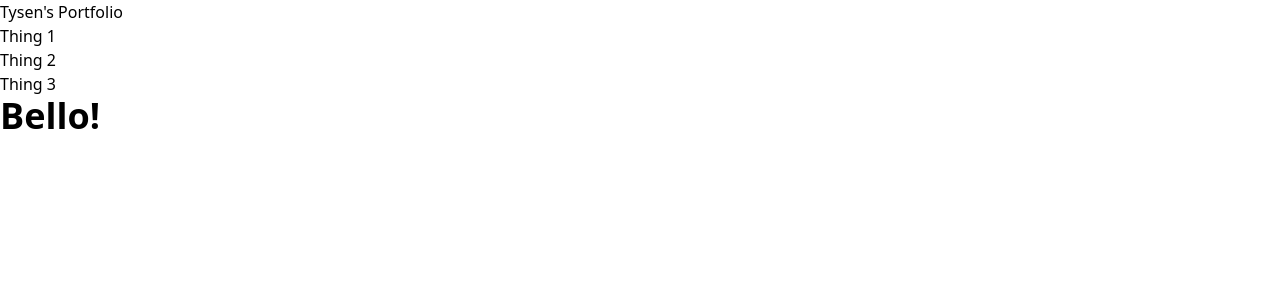
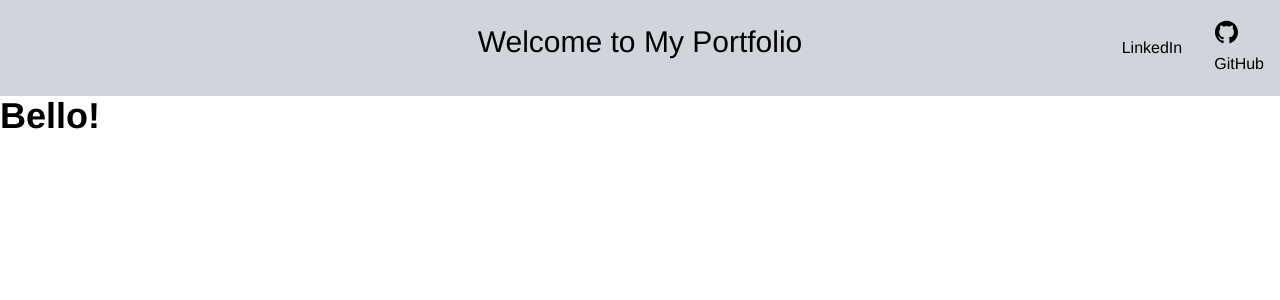
Before and after one commit to tysenh1/my-portfolio, a React (Vite) app: page / in a window 1280 px wide. Shown: the top 300 px of the page. Built offline with nearby package versions, Linux system fonts and the light colour scheme.

Commit message:
Redid the layout for the home page and worked on the navbar.

```diff
--- a/index.html
+++ b/index.html
@@ -7,7 +7,7 @@
     <title>Vite + React + TS</title>
     <link type="stylesheet" src="src/output.css">
   </head>
-  <body>
+  <body class="font-sans">
     <div id="root"></div>
     <script type="module" src="/src/main.tsx"></script>
   </body>
--- a/src/App.tsx
+++ b/src/App.tsx
@@ -39,13 +39,27 @@ function App() {
   return (
     <>
       <header className='header'>
-        <h1 className='website-title'>Tysen's Portfolio</h1>
-        <nav className='navbar'>
-          <ul className='navbar-list'>
+        <nav className='flex w-full bg-gray-300 h-24'>
+          <div id='welcome-message' className='absolute right-0 left-0 top-6 w-fit m-auto'>
+            <p className='font-thin text-3xl'>Welcome to My Portfolio</p>
+          </div>
+          <div className='w-full flex justify-end items-center'>
+            <a href='youtube.com' className='mx-4'>LinkedIn</a>
+            <a href='https://github.com/tysenh1' className='mx-4 inline-flex'>
+              <div>
+                <svg className='h-8 w-8'>
+                  <path d="M12.5.75C6.146.75 1 5.896 1 12.25c0 5.089 3.292 9.387 7.863 10.91.575.101.79-.244.79-.546 0-.273-.014-1.178-.014-2.142-2.889.532-3.636-.704-3.866-1.35-.13-.331-.69-1.352-1.18-1.625-.402-.216-.977-.748-.014-.762.906-.014 1.553.834 1.769 1.179 1.035 1.74 2.688 1.25 3.349.948.1-.747.402-1.25.733-1.538-2.559-.287-5.232-1.279-5.232-5.678 0-1.25.445-2.285 1.178-3.09-.115-.288-.517-1.467.115-3.048 0 0 .963-.302 3.163 1.179.92-.259 1.897-.388 2.875-.388.977 0 1.955.13 2.875.388 2.2-1.495 3.162-1.179 3.162-1.179.633 1.581.23 2.76.115 3.048.733.805 1.179 1.825 1.179 3.09 0 4.413-2.688 5.39-5.247 5.678.417.36.776 1.05.776 2.128 0 1.538-.014 2.774-.014 3.162 0 .302.216.662.79.547C20.709 21.637 24 17.324 24 12.25 24 5.896 18.854.75 12.5.75Z"></path>
+                </svg>
+                <p>GitHub</p>
+              </div>
+            </a>
+          </div>
+
+          {/* <ul className='navbar-list'>
             <li className='navbar-item'><button onClick={(() => handleNavClick('coding'))}>Thing 1</button></li>
             <li className='navbar-item'><button onClick={(() => handleNavClick('guitar'))}>Thing 2</button></li>
             <li className='navbar-item'><button onClick={(() => handleNavClick('other'))}>Thing 3</button></li>
-          </ul>
+          </ul> */}
         </nav>
       </header>
 
--- a/tailwind.config.cjs
+++ b/tailwind.config.cjs
@@ -6,6 +6,10 @@ module.exports = {
   ],
   theme: {
     extend: {},
+    fontFamily: {
+      'sans': ['Helvetica', 'Arial', 'sans-serif'],
+      'serif': ['ui-serif', 'Georgia'],
+    }
   },
   plugins: [],
 }
```
Also changed, not shown: src/components/Home.tsx (+1 -6 lines).
